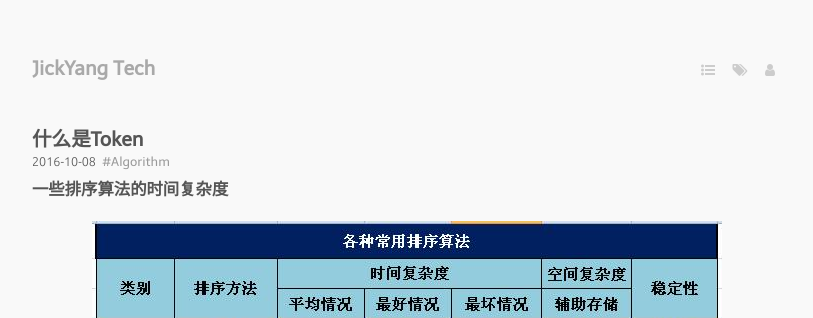
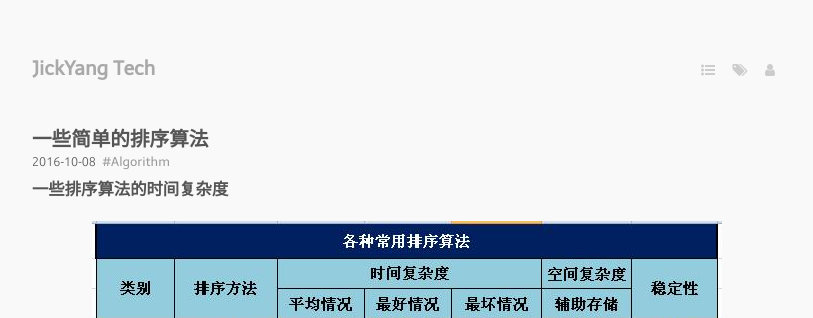
Before and after one commit to JensenYY/JensenYY.github.io, a Jekyll site: the page built from _posts/2016-10-08-someSortCode.md, in a window 1280 px wide and 900 px high. Shown: the top 318 px of the window, without its empty margins (233-1046 px from the left). Built offline with Jekyll 4.4.1, drawn with Linux system fonts in a browser that asks for light colours; nearby versions of some CDN libraries; some web fonts are replaced; Markdown is read by kramdown in place of the engine named in the settings; a script that is not in the unit is left out.

Commit message:
change the someSort`s article

```diff
--- a/_posts/2016-10-08-someSortCode.md
+++ b/_posts/2016-10-08-someSortCode.md
@@ -1,6 +1,6 @@
 ---
 layout: post
-title:  "什么是Token"
+title:  "一些简单的排序算法"
 date:   2016-10-08 18:25:01 +0800
 tag: Algorithm
 ---
```
